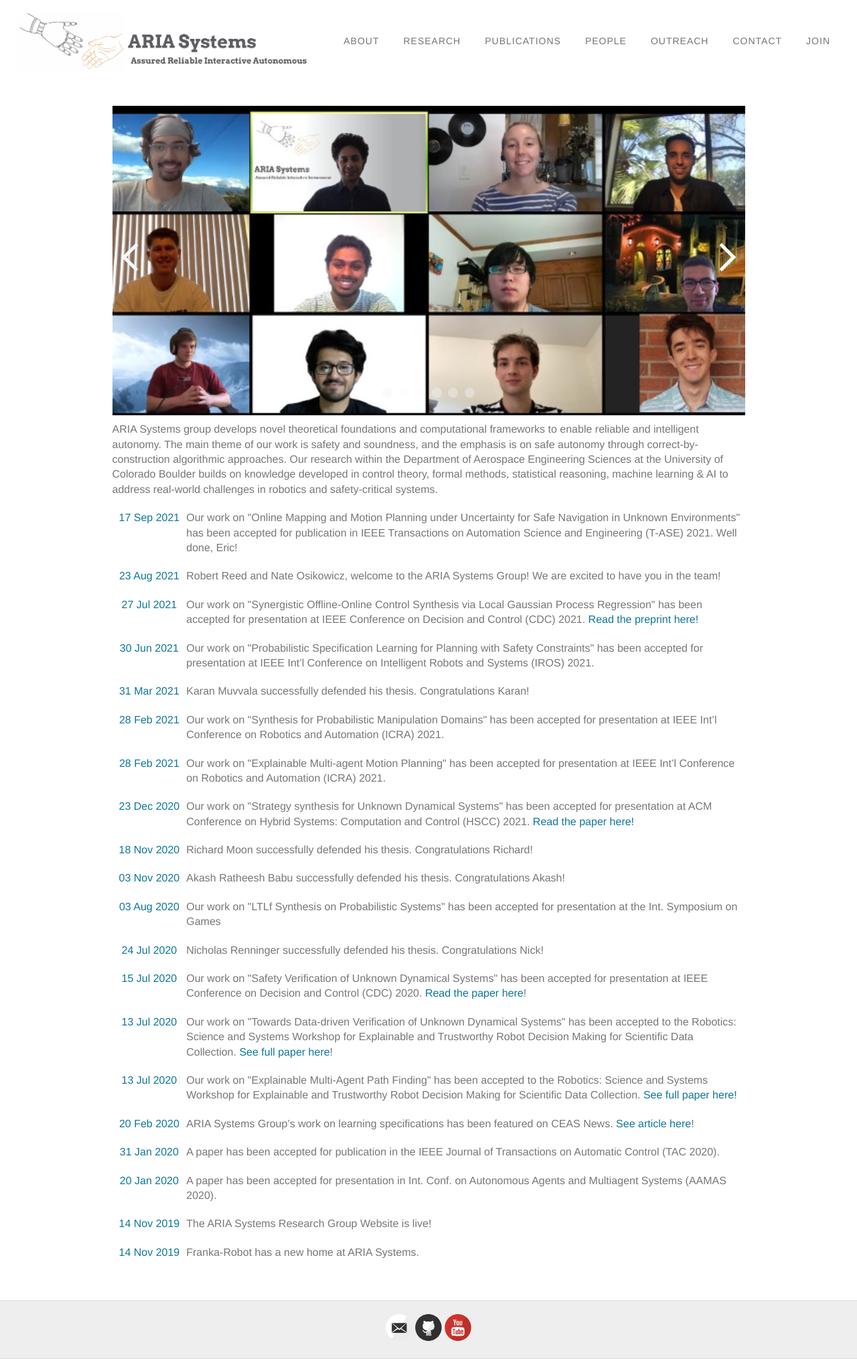
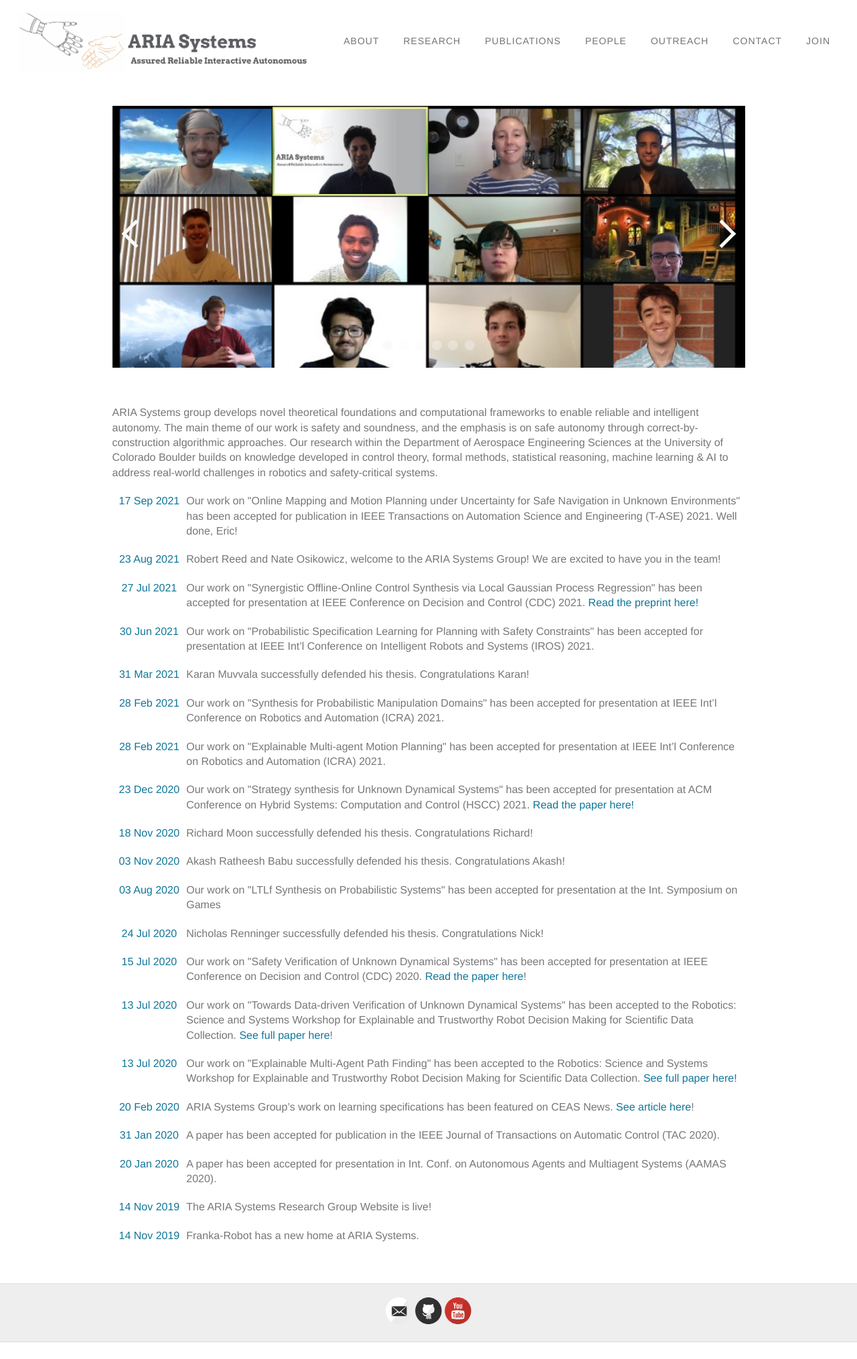
Before and after one commit to aria-systems-group/website, a Jekyll site: the page built from index.md, in a window 1280 px wide. Shown: the whole page at 67% size. Built offline with Jekyll 4.4.1, drawn with Linux system fonts in a browser that asks for light colours; after the commit the page ends 2004 px from its top, so only the background shows below that.

Commit message:
Slight adjustments to carousel

```diff
--- a/_includes/carousel.html
+++ b/_includes/carousel.html
@@ -21,8 +21,8 @@
           {% endif %}
           {% assign prevletter = letters[previndex] %}
           <div class="carousel__controls">
-              <label class="carousel__control carousel__control--backward" for="{{ prevletter }}"></label>
-              <label class="carousel__control carousel__control--forward" for="{{ nextletter }}"></label>
+              <label class="carousel__control carousel__control--backward hide" for="{{ prevletter }}"></label>
+              <label class="carousel__control carousel__control--forward hide" for="{{ nextletter }}"></label>
           </div>
         {% endfor %}
         <div class="carousel__track">
@@ -34,7 +34,7 @@
         </div>
         <div class="carousel__indicators">
             {% for item in images %}
-              <label class="carousel__indicator" for="{{ letters[forloop.index0] }}"></label>
+              <label class="carousel__indicator hide" for="{{ letters[forloop.index0] }}"></label>
             {% endfor %}
         </div>
     </div>
@@ -45,10 +45,10 @@
   width: 100%;
   position: relative;
   padding-bottom: {{ include.height }}{{ include.unit }};
-  margin: 0rem 0rem 0rem;
+  margin-bottom: -25px;
 }
 .carousel {
-  height: 100%;
+  height: 85%;
   width: 100%;
   overflow: hidden;
   text-align: center;
@@ -183,6 +183,14 @@
   background-position: center;
 }
 {% endfor %}
+
+/* TODO: This does not work :( */
+.hide {
+  @media screen and (max-width: 800px) {
+    /* display: float; */
+    visibility: hidden !important;
+  }
+}
 </style>
 
 <script>
--- a/index.md
+++ b/index.md
@@ -3,7 +3,7 @@
 layout: default
 ---
 
-{% include carousel.html height="50" unit="%" duration="7" images="./assets/images/main_carousel/0.jpg,./assets/images/main_carousel/1.png,./assets/images/main_carousel/2.png,./assets/images/main_carousel/3.jpg,./assets/images/main_carousel/4.png,./assets/images/main_carousel/5.jpg"%}
+{% include carousel.html height="50" unit="%" duration="10" images="./assets/images/main_carousel/0.jpg,./assets/images/main_carousel/1.png,./assets/images/main_carousel/2.png,./assets/images/main_carousel/3.jpg,./assets/images/main_carousel/4.png,./assets/images/main_carousel/5.jpg"%}
 
 
 ARIA Systems group develops novel theoretical foundations and computational frameworks to enable reliable and intelligent autonomy. The main theme of our work is safety and soundness, and the emphasis is on safe autonomy through correct-by-construction algorithmic approaches. Our research within the Department of Aerospace Engineering Sciences at the University of Colorado Boulder builds on knowledge developed in control theory, formal methods, statistical reasoning, machine learning &amp; AI to address real-world challenges in robotics and safety-critical systems.
```
